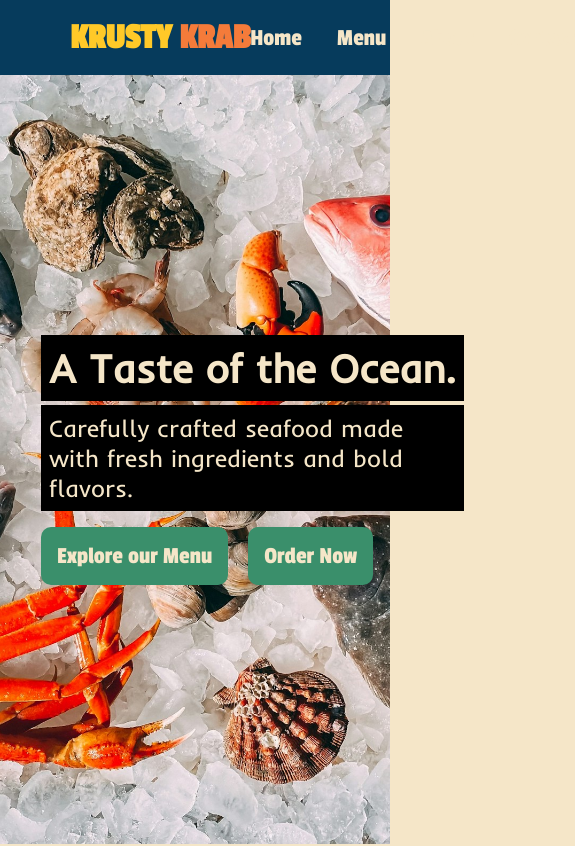
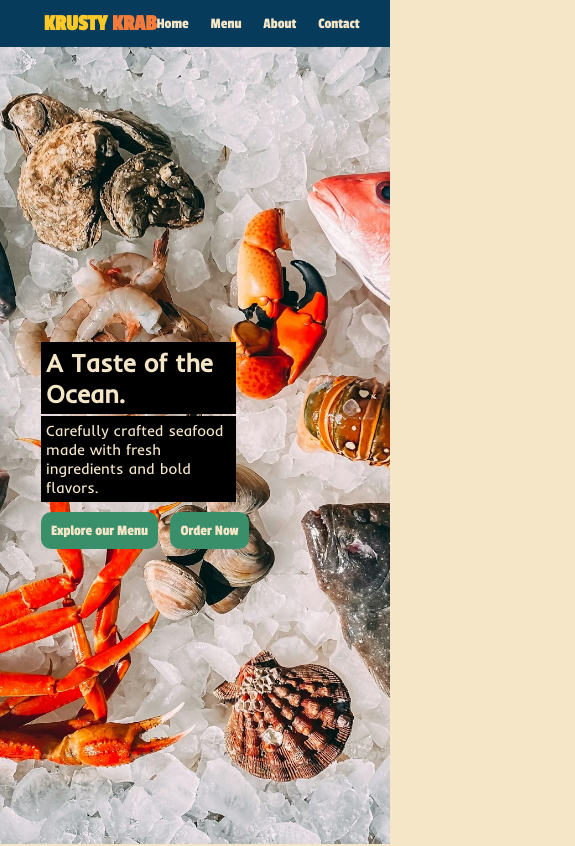
Before and after one commit to ahmadyattia/P2_ATTIA_AHMED, a plain HTML site: page index.html in a window 390 px wide. Shown: the top 846 px of the page, 575 px wide, since content can reach past the window. Drawn offline with Linux system fonts and the light colour scheme.

Commit message:
A few adjustments after testing on a mobile device. Reduced the font size on mobile to 10px.

```diff
--- a/styles.css
+++ b/styles.css
@@ -68,7 +68,7 @@ body {
 }
 
 #hero-body {
-  width: min-content;
+  max-width: 50%;
   margin-left: 10.5vw;
 }
 
@@ -84,17 +84,19 @@ body {
 #hero-header {
   margin-bottom: 0.25rem;
   font-size: 2.5rem;
-  width: max-content;
+  max-width: max-content;
 }
 
 #hero-subheader {
   margin-bottom: 1rem;
   font-size: 1.5rem;
+  max-width: 100%;
 }
 
 #hero-btns {
   display: flex;
   gap: 1.25rem;
+  width: max-content;
 }
 
 #hero-btns button {
@@ -188,4 +190,8 @@ body {
   .footer {
     flex-direction: column;
   }
+
+  html {
+    font-size: 10px;
+  }
 }
```
